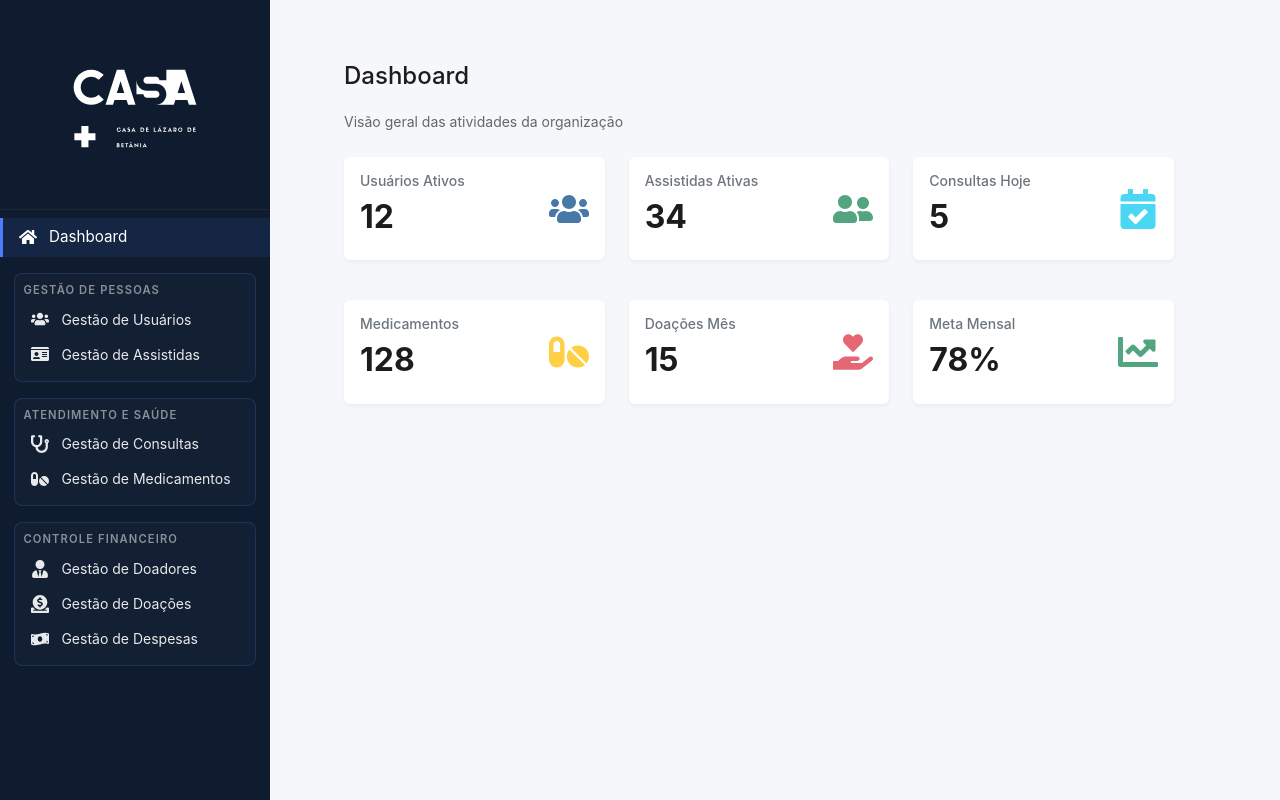
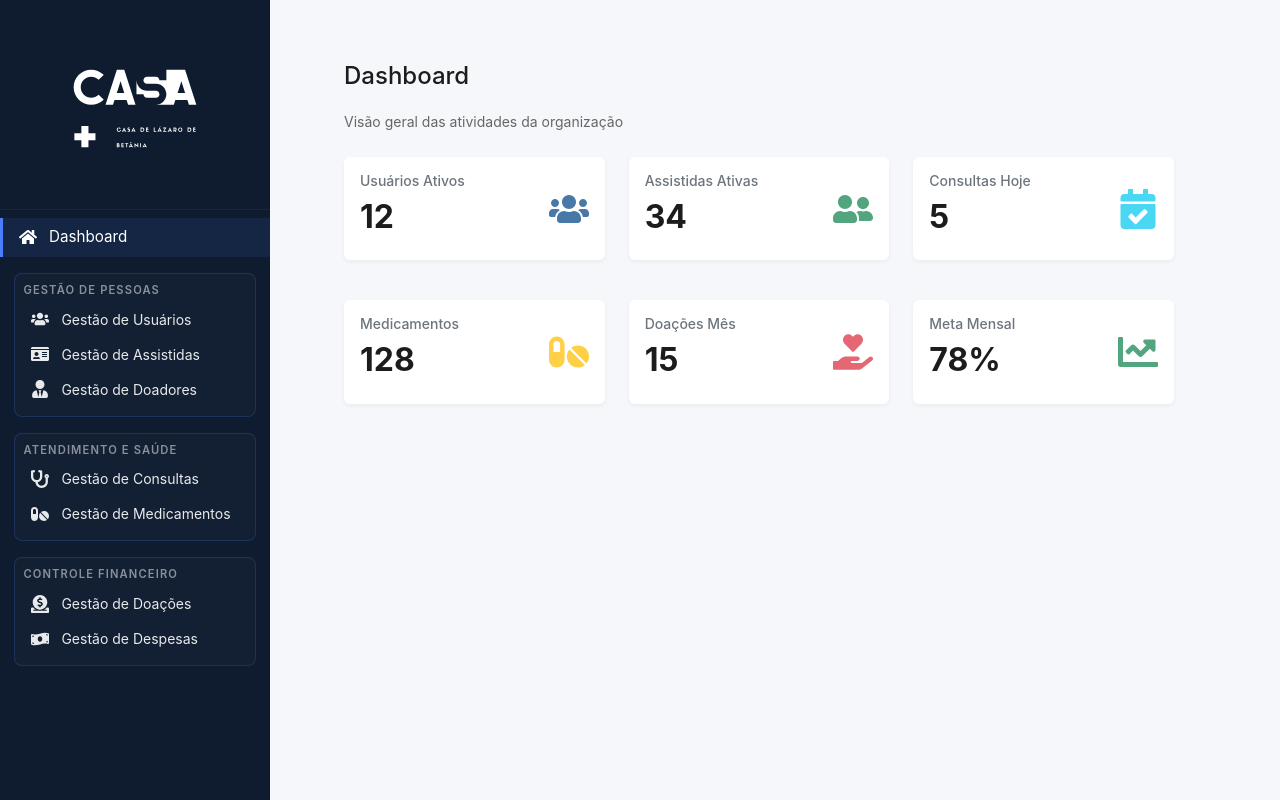
Before and after one commit to fabioaloisio/casa-mais-react, a React (Vite) app: page / in a window 1280 px wide. Built offline with nearby package versions, Linux system fonts and the light colour scheme.

Commit message:
refactor: reorganiza menu lateral movendo Gestão de Doadores
Move "Gestão de Doadores" da seção "Controle Financeiro" para
"Gestão de Pessoas", posicionando abaixo de "Gestão de Assistidas".

Melhora a organização lógica do menu agrupando gestão de pessoas
de forma mais coerente.

```diff
--- a/src/components/Sidebar.jsx
+++ b/src/components/Sidebar.jsx
@@ -62,6 +62,10 @@ function Sidebar() {
             <FaIdCard />
             Gestão de Assistidas
           </Nav.Link>
+          <Nav.Link as={Link} onClick={closeSidebar} to="/doadores" className={location.pathname.includes('/doadores') ? 'active' : ''}>
+            <FaUserTie />
+            Gestão de Doadores
+          </Nav.Link>
         </div>
 
         <div className="menu-section">
@@ -78,10 +82,6 @@ function Sidebar() {
 
         <div className="menu-section">
           <div className="menu-section-title">Controle Financeiro</div>
-          <Nav.Link as={Link} onClick={closeSidebar} to="/doadores" className={location.pathname.includes('/doadores') ? 'active' : ''}>
-            <FaUserTie />
-            Gestão de Doadores
-          </Nav.Link>
           <Nav.Link as={Link} onClick={closeSidebar} to="/doacoes" className={location.pathname.includes('/doacoes') ? 'active' : ''}>
             <FaDonate />
             Gestão de Doações
```
